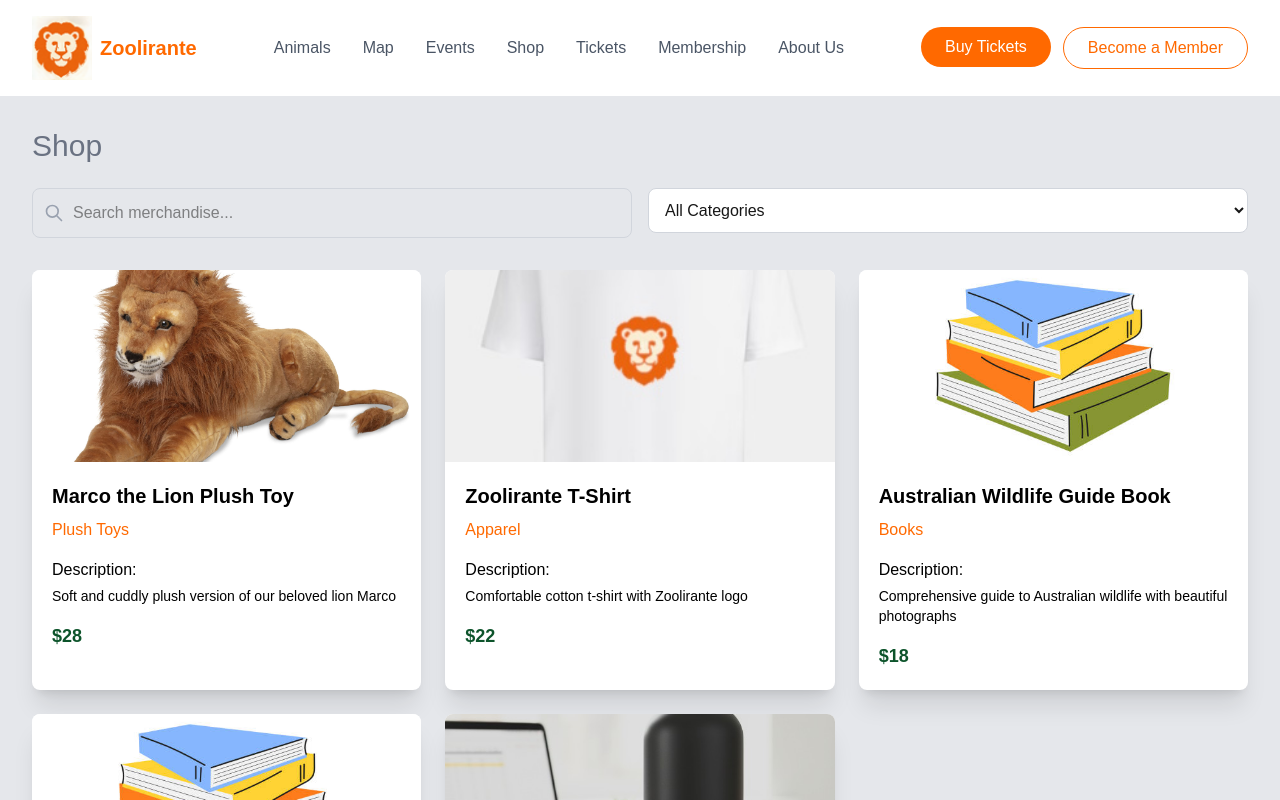
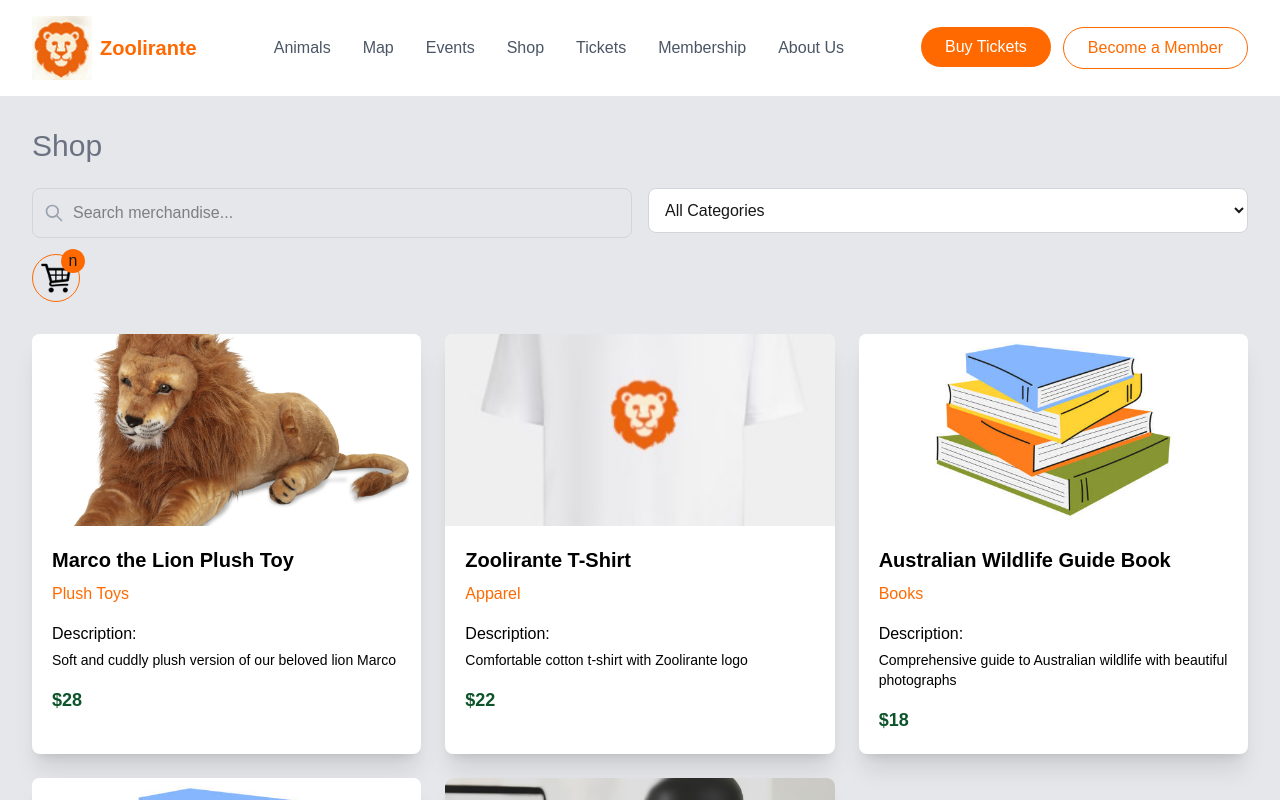
Before and after one commit to NikolaKajchevski/ProjectStudio, a Next.js app in the folder zoolirante/: page /shop in a window 1280 px wide. Shown: the top 800 px of the page. Built offline with nearby package versions, Linux system fonts and the light colour scheme.

Commit message:
Added shopping cart icon and refined some gui

```diff
--- a/zoolirante/src/app/components/ImageSlider/image-slider.css
+++ b/zoolirante/src/app/components/ImageSlider/image-slider.css
@@ -17,7 +17,6 @@
     position: absolute;
     display: block;
     padding:1rem;
-    margin-top: -50%;
     width: 60px;
     height: 60px;
     opacity: 0.5;
--- a/zoolirante/src/app/components/ImageSlider/index.tsx
+++ b/zoolirante/src/app/components/ImageSlider/index.tsx
@@ -33,10 +33,10 @@ export default function ImageSlider({imageUrls}:ImageSliderProps){
 
 
         <div style={{width:'100%', height: "100%", display: "flex"} } >
-            <div style={{width:'100%', height: "100%"}}>
+            <div style={{width:'100%', height: "100%", alignContent: 'center'}}>
                 <img src={imageUrls[imageIndex]}className="img-slider-img"/>
-                <button onClick={prevImage} style={{left:0}} className="next bg-orange-500 hover:bg-orange-600 text-white px-6 py-2 rounded-full font-medium transition-colors img-slider-btn">{'\u2190'}</button>
-                <button onClick={nextImage} style={{right:0}} className="next bg-orange-500 hover:bg-orange-600 text-white px-6 py-2 rounded-full font-medium transition-colors img-slider-btn">{'\u2192'}</button>
+                <button onClick={prevImage} style={{left:0, bottom: 0, position: 'absolute'}} className="next bg-orange-500 hover:bg-orange-600 text-white rounded-full font-medium transition-colors img-slider-btn">{'\u2190'}</button>
+                <button onClick={nextImage} style={{right:0, bottom: 0, position: 'absolute'}} className="next bg-orange-500 hover:bg-orange-600 text-white px-6 py-2 rounded-full font-medium transition-colors img-slider-btn">{'\u2192'}</button>
             </div>
 
 
--- /dev/null
+++ b/zoolirante/src/app/components/Item/index.tsx
@@ -0,0 +1,37 @@
+import Image from 'next/image';
+import Link from 'next/link';
+
+type ItemProps = {
+  id: string;
+  name: string;
+  category: string;
+  description: string;
+  price: number;
+  image_url: string;
+}
+
+
+export default function Item({id, name, price, category, description, image_url}: ItemProps){
+return(  <Link
+            key={id}
+            href={`/shop/${id}`}
+            className="bg-white rounded-lg shadow-xl overflow-hidden hover:shadow-2xl transition-shadow"
+          >
+            <div className="relative h-48">
+              <Image
+                src={image_url}
+                alt={name}
+                fill
+                style={{ objectFit: 'cover' }}
+              />
+            </div>
+            <div className="p-5">
+              <h2 className="text-xl font-bold text-black mb-2">{name}</h2>
+              <p className="text-orange-500 font-medium mb-4">{category}</p>
+              <div className="mb-4">
+                <p className="text-black font-medium mb-1">Description:</p>
+                <p className="text-black text-sm">{description}</p>
+              </div>
+              <p className="text-green-900 font-bold text-lg">${price}</p>
+            </div>
+          </Link>);}
--- a/zoolirante/src/app/components/Navbar/index.tsx
+++ b/zoolirante/src/app/components/Navbar/index.tsx
@@ -45,6 +45,7 @@ export default function Navbar() {
               </button>
             </Link>
 
+
           </div>
         </div>
       </div>
--- a/zoolirante/src/app/shop/page.tsx
+++ b/zoolirante/src/app/shop/page.tsx
@@ -3,6 +3,9 @@
 import Image from 'next/image';
 import Link from 'next/link';
 import { useState, useEffect, useMemo } from 'react';
+import Item from "@/app/components/Item";
+
+
 
 interface Merchandise {
   id: string;
@@ -96,34 +99,27 @@ export default function Shop() {
               ))}
             </select>
           </div>
+
+              <button style={{width: "3rem", height: "3rem", position: "relative" }} className='px-2 py-1 border border-orange-500 rounded-full hover:bg-orange-600'>
+              <Image
+                src={"/cart.png"}
+                alt="shop icon"
+                width={30}
+                height={30}
+              />
+              <div className='rounded-full bg-orange-500' style={{width: '1.5rem', height: '1.5rem', position: 'absolute', top: 0, right: 0, transform: 'translate(25%,-25%)'}}>
+                n
+              </div>
+
+
+            </button>
+
         </div>
       </div>
 
       <div className="grid grid-cols-1 md:grid-cols-2 lg:grid-cols-3 gap-6">
         {filteredMerchandise.map((merch: Merchandise) => (
-          <Link
-            key={merch.id}
-            href={`/shop/${merch.id}`}
-            className="bg-white rounded-lg shadow-xl overflow-hidden hover:shadow-2xl transition-shadow"
-          >
-            <div className="relative h-48">
-              <Image
-                src={merch.image_url}
-                alt={merch.name}
-                fill
-                style={{ objectFit: 'cover' }}
-              />
-            </div>
-            <div className="p-5">
-              <h2 className="text-xl font-bold text-black mb-2">{merch.name}</h2>
-              <p className="text-orange-500 font-medium mb-4">{merch.category}</p>
-              <div className="mb-4">
-                <p className="text-black font-medium mb-1">Description:</p>
-                <p className="text-black text-sm">{merch.description}</p>
-              </div>
-              <p className="text-green-900 font-bold text-lg">${merch.price}</p>
-            </div>
-          </Link>
+          <Item {...merch}/>
         ))}
       </div>
 
```
